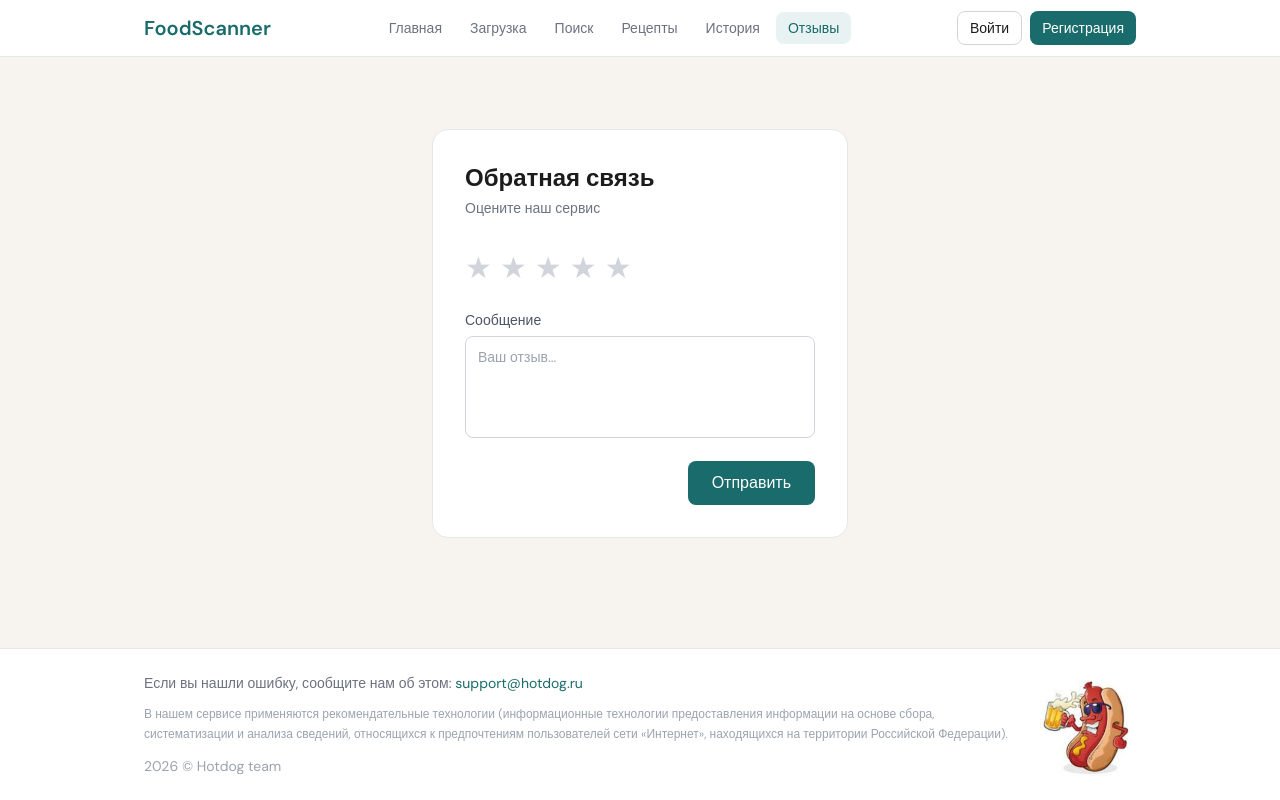
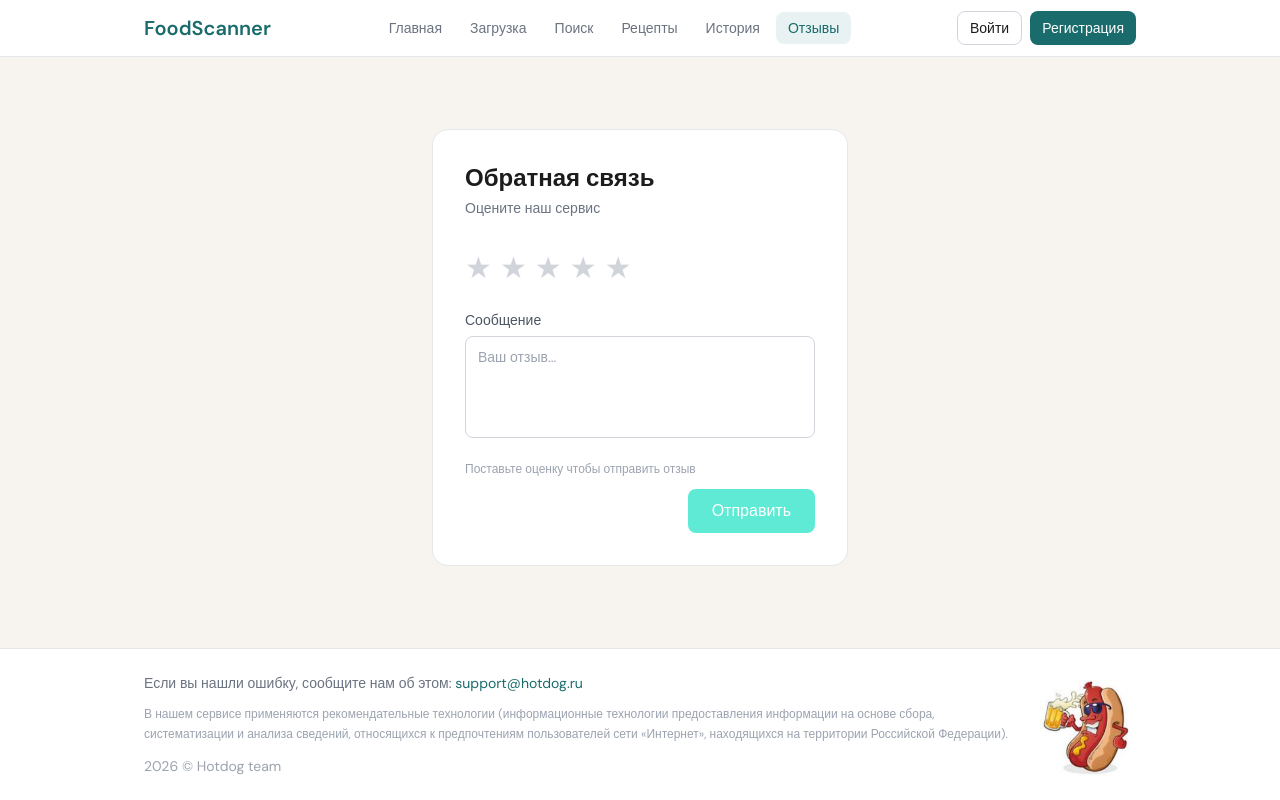
Before and after one commit to dsusachev/hotdog, a React (Vite) app in the folder src/front/: page /feedback in a window 1280 px wide. Built offline with nearby package versions, Linux system fonts and the light colour scheme; the HTML template or start-up script is replaced by a standard one.

Commit message:
feat: add feedback form with loading/success/error states

```diff
--- a/src/front/src/pages/FeedbackPage.tsx
+++ b/src/front/src/pages/FeedbackPage.tsx
@@ -1,8 +1,56 @@
 import { useState } from 'react'
 
+type Status = 'idle' | 'loading' | 'success' | 'error'
+
 export default function FeedbackPage() {
-  const [rating, setRating] = useState(0)
-  const [hover, setHover]   = useState(0)
+  const [rating, setRating]   = useState(0)
+  const [hover, setHover]     = useState(0)
+  const [message, setMessage] = useState('')
+  const [status, setStatus]   = useState<Status>('idle')
+
+  const handleSubmit = async () => {
+    if (!rating) return
+    setStatus('loading')
+
+    try {
+      // TODO: заменить на реальный эндпоинт когда будет готов POST /feedback
+      await new Promise((resolve) => setTimeout(resolve, 1000))
+      // await fetch('/feedback', {
+      //   method: 'POST',
+      //   headers: { 'Content-Type': 'application/json' },
+      //   body: JSON.stringify({ rating, message }),
+      // })
+      setStatus('success')
+    } catch {
+      setStatus('error')
+    }
+  }
+
+  const reset = () => {
+    setRating(0)
+    setMessage('')
+    setStatus('idle')
+  }
+
+  if (status === 'success') {
+    return (
+      <div className="max-w-md mx-auto py-10 px-4">
+        <div className="bg-white border border-gray-200 rounded-2xl p-8 text-center">
+          <div className="text-5xl mb-4">✅</div>
+          <h2 className="text-xl font-bold mb-2">Спасибо за отзыв!</h2>
+          <p className="text-gray-500 text-sm mb-6">Ваше мнение помогает нам становиться лучше.</p>
+          <button
+            onClick={reset}
+            className="px-6 py-2.5 border border-gray-300 rounded-lg font-medium text-gray-600 hover:border-teal-500 hover:text-teal-600 transition-colors"
+          >
+            Отправить ещё
+          </button>
+        </div>
+      </div>
+    )
+  }
+
+  const isLoading = status === 'loading'
 
   return (
     <div className="max-w-md mx-auto py-10 px-4">
@@ -19,7 +67,7 @@ export default function FeedbackPage() {
               style={{ color: (hover || rating) >= i ? '#D97706' : '#D1D5DB' }}
               onMouseEnter={() => setHover(i)}
               onMouseLeave={() => setHover(0)}
-              onClick={() => setRating(i)}
+              onClick={() => !isLoading && setRating(i)}
             >
               ★
             </span>
@@ -31,13 +79,39 @@ export default function FeedbackPage() {
           <textarea
             placeholder="Ваш отзыв..."
             rows={4}
-            className="w-full px-3 py-2.5 border border-gray-300 rounded-lg text-sm resize-none focus:outline-none focus:border-teal-600 transition-colors"
+            value={message}
+            onChange={(e) => setMessage(e.target.value)}
+            disabled={isLoading}
+            className="w-full px-3 py-2.5 border border-gray-300 rounded-lg text-sm resize-none focus:outline-none focus:border-teal-600 transition-colors disabled:opacity-50"
           />
         </div>
 
+        {status === 'error' && (
+          <p className="text-sm text-red-500 mb-4">Что-то пошло не так. Попробуйте ещё раз.</p>
+        )}
+
+        {!rating && (
+          <p className="text-xs text-gray-400 mb-3">Поставьте оценку чтобы отправить отзыв</p>
+        )}
+
         <div className="flex justify-end">
-          <button className="px-6 py-2.5 bg-teal-600 text-white rounded-lg font-medium cursor-default">
-            Отправить
+          <button
+            onClick={handleSubmit}
+            disabled={!rating || isLoading}
+            className={`px-6 py-2.5 rounded-lg font-medium transition-colors flex items-center gap-2
+              ${!rating || isLoading
+                ? 'bg-teal-300 text-white cursor-not-allowed'
+                : 'bg-teal-600 text-white hover:bg-teal-700 cursor-pointer'
+              }`}
+          >
+            {isLoading ? (
+              <>
+                <span className="inline-block w-4 h-4 border-2 border-white border-t-transparent rounded-full animate-spin" />
+                Отправляем…
+              </>
+            ) : (
+              'Отправить'
+            )}
           </button>
         </div>
       </div>
```
